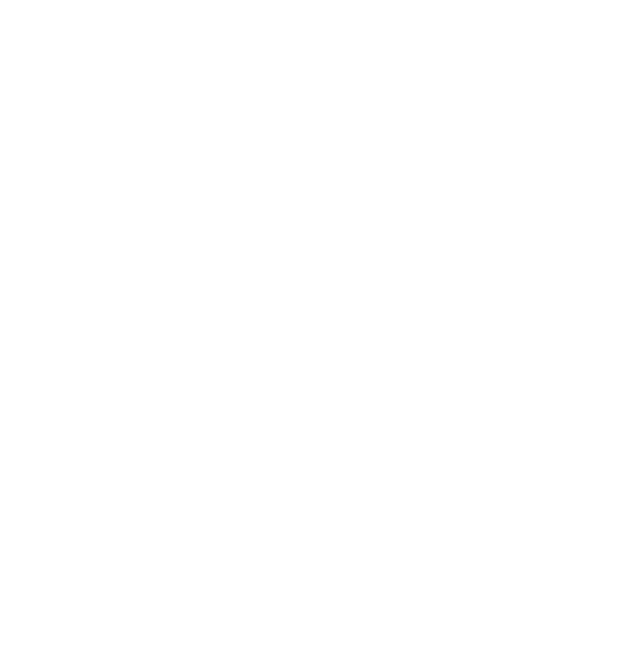
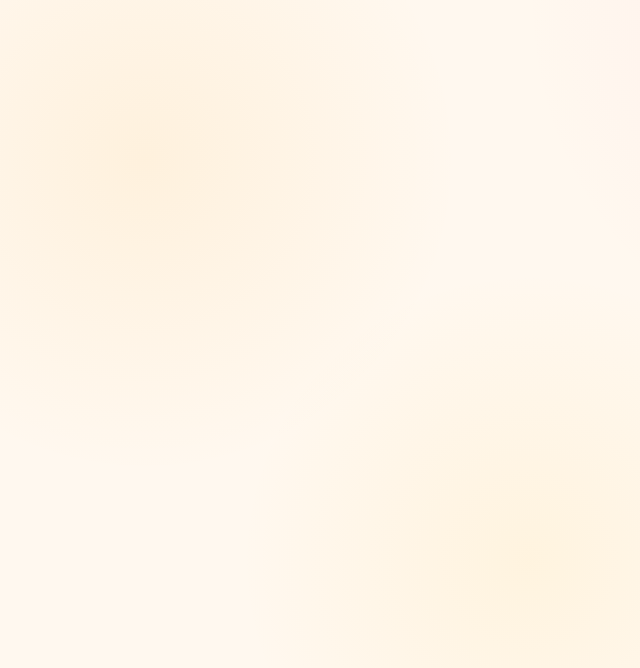
Before and after one commit to sayranovv/coolinaa-smart-recipes, an Angular app in the folder client/: page / in a window 1280 px wide. Shown: the top 668 px of the page, without its empty margins (111-751 px from the left). Built offline with nearby package versions, Linux system fonts and the light colour scheme.

Commit message:
[frontend] add global styles

```diff
--- a/client/src/styles.css
+++ b/client/src/styles.css
@@ -1 +1,32 @@
-/* You can add global styles to this file, and also import other style files */
+@import url('https://fonts.googleapis.com/css2?family=Manrope:wght@400;500;600;700;800&display=swap');
+
+@tailwind base;
+@tailwind components;
+@tailwind utilities;
+
+
+:root {
+	color-scheme: light;
+	font-family: 'Manrope', system-ui, -apple-system, 'Segoe UI', sans-serif;
+	background: #fff8ef;
+	--accent: #f59e0b;
+	--muted: #8b735a;
+	--surface: #fff7ed;
+	--surface-strong: #ffedd5;
+}
+
+body {
+	margin: 0;
+	min-height: 100vh;
+	background:
+		radial-gradient(circle at 20% 20%, rgba(245, 158, 11, 0.08), transparent 26%),
+		radial-gradient(circle at 80% 0%, rgba(244, 114, 182, 0.08), transparent 30%),
+		radial-gradient(circle at 50% 70%, rgba(251, 191, 36, 0.08), transparent 34%),
+		#fff8ef;
+	color: #1f2937;
+	-webkit-font-smoothing: antialiased;
+}
+
+* {
+	box-sizing: border-box;
+}
```
